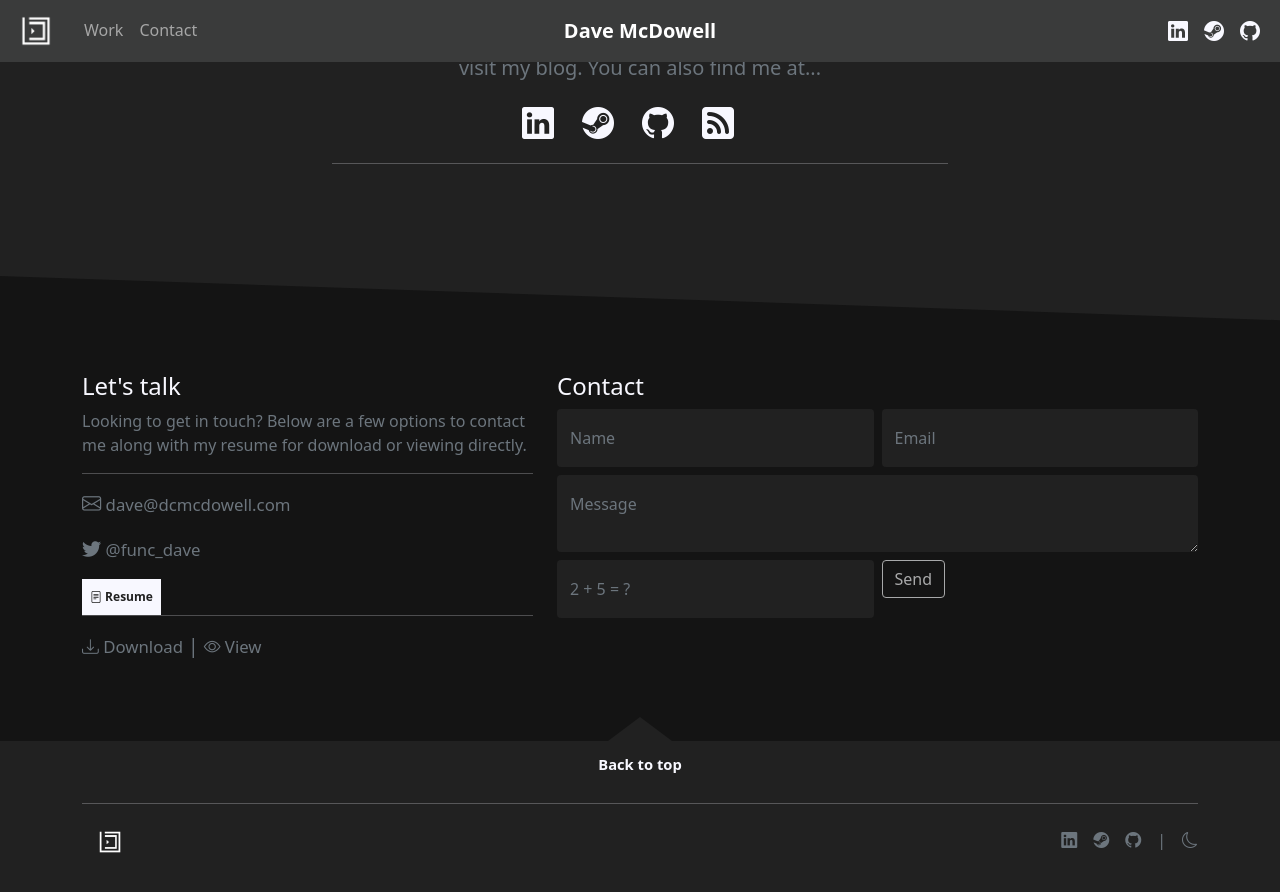
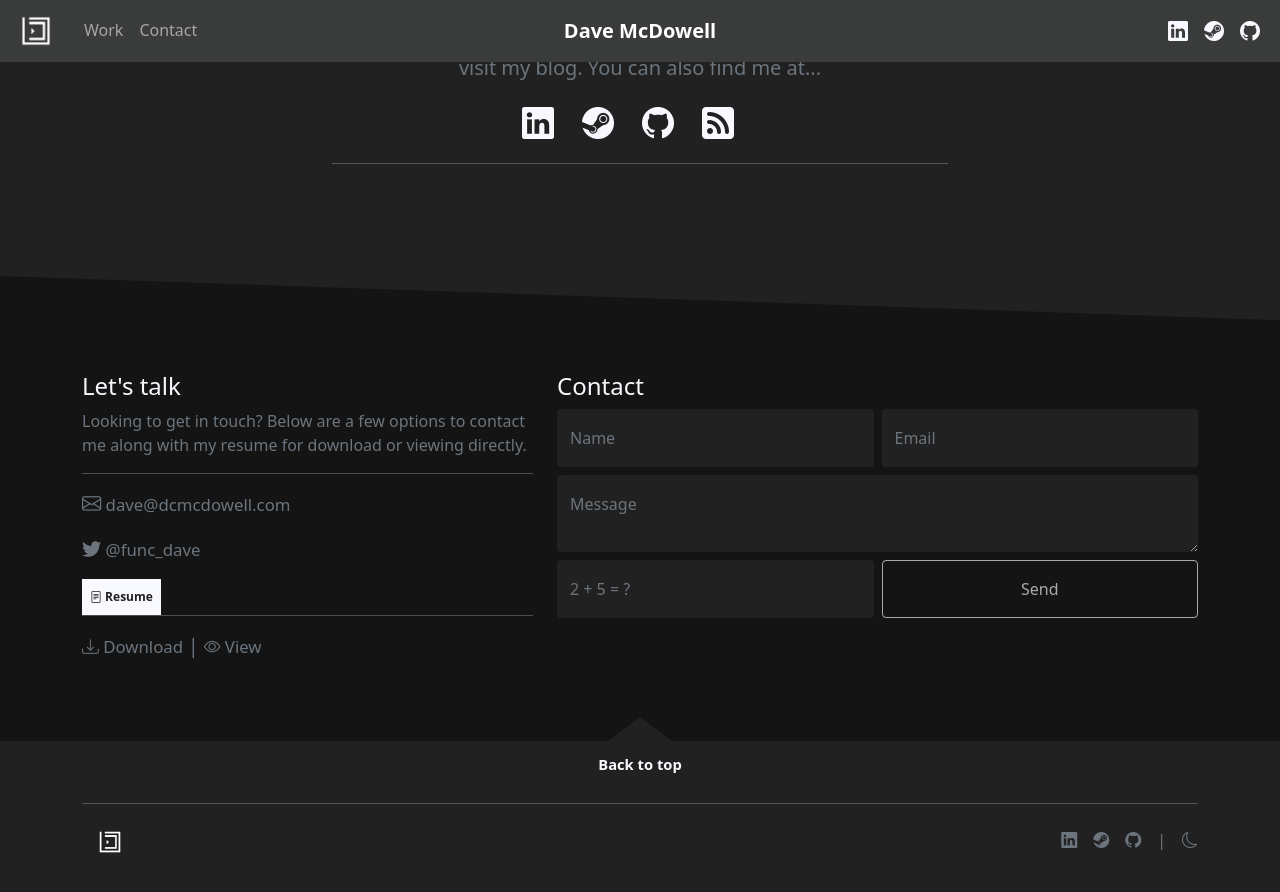
Before and after one commit to davemcdowell/portfolio, a Jekyll site: the page built from index.html, in a window 1280 px wide and 900 px high, scrolled down 1166 px. Shown: the top 892 px of the window. Built offline with Jekyll 4.4.1, drawn with Linux system fonts in a browser that asks for light colours; nearby versions of some CDN libraries.

Commit message:
Update contact-form.html

```diff
--- a/_includes/contact-form.html
+++ b/_includes/contact-form.html
@@ -40,7 +40,7 @@
             </div>
         </div>
         <div class="col-sm-6 mb-2">
-            <span class="d-inline-block" tabindex="0" data-bs-toggle="tooltip" data-bs-placement="bottom" title="Form incomplete">
+            <span tabindex="0" data-bs-toggle="tooltip" data-bs-placement="bottom" title="Form incomplete">
                 <button id="form-submit" class="btn btn-outline-light w-100 h-100" name="submit" disabled>Send</button>
             </span>
         </div>
```
